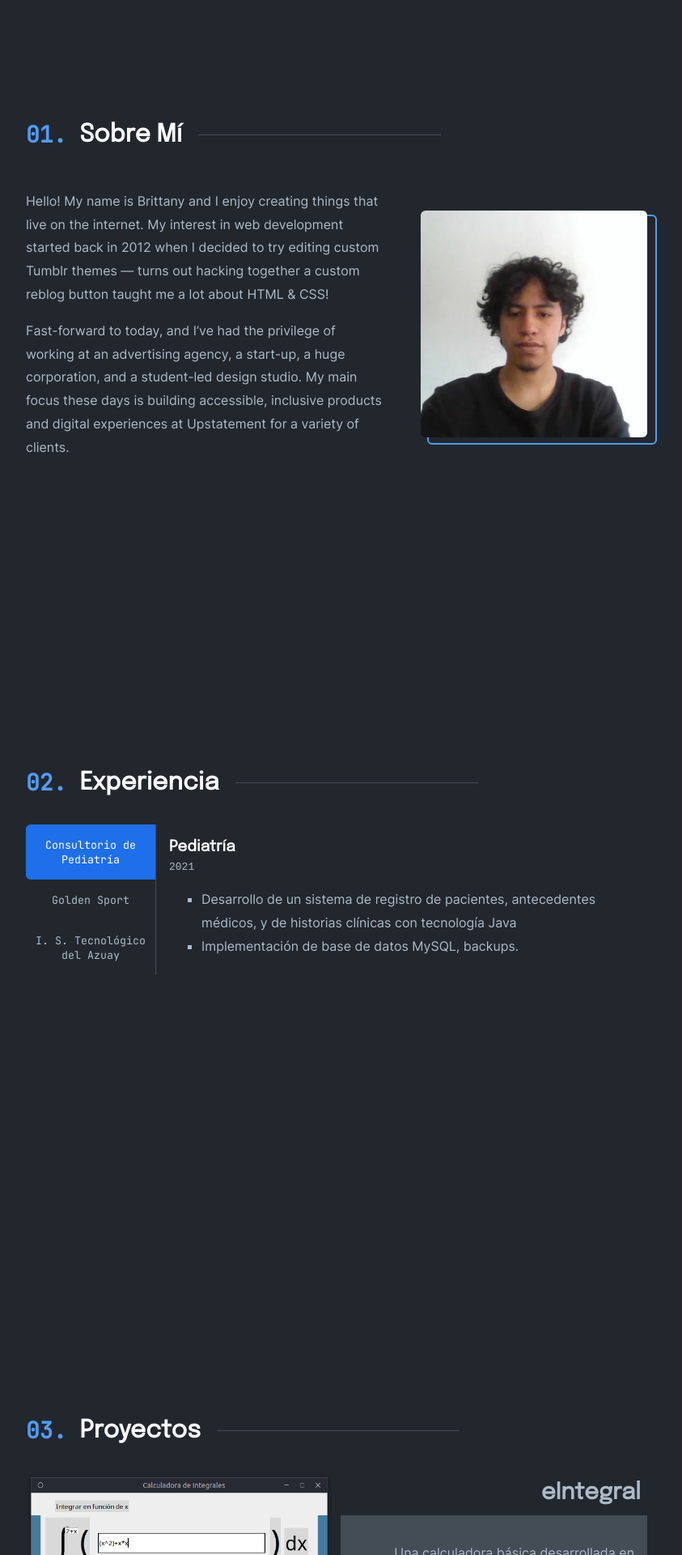
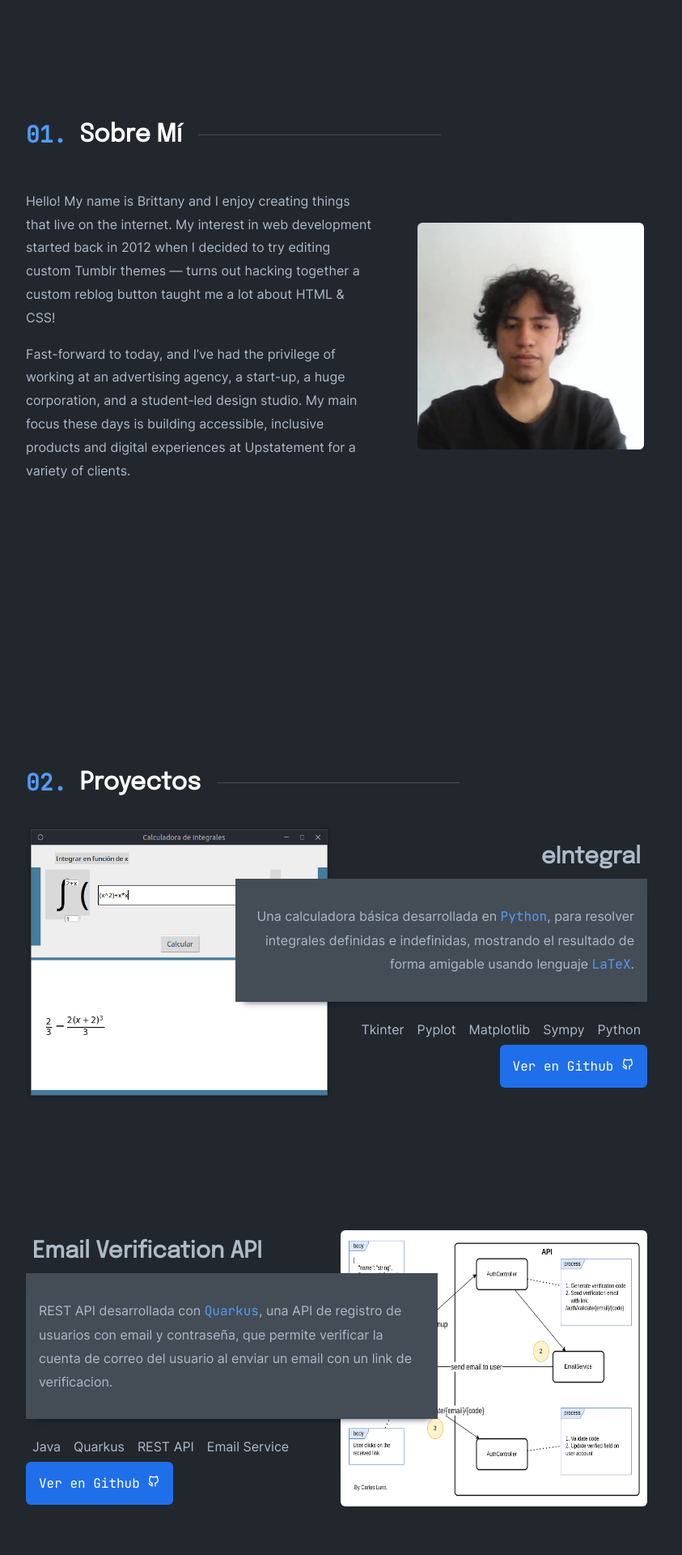
Before and after one commit to Geomoon/portfolio-v1, a Next.js app: page / in a window 1280 px wide. Shown: the part 880-2800 px from the top of the page at 81% size, without its empty margins (224-1067 px from the left). Built offline with nearby package versions, Linux system fonts and the light colour scheme.

Commit message:
projects layout

```diff
--- a/components/Content.tsx
+++ b/components/Content.tsx
@@ -8,10 +8,9 @@ export const Content = () => {
 
   return (<>
     <section><Welcome /></section>
-    <section><AboutMe anchorId="about" /></section>
-    <section><Experience anchorId="experience"/></section>
-    <section><Projects anchorId="projects"/></section>
-    <section><Contact anchorId="contact"/></section>
+    <section className="section_content" ><AboutMe anchorId="about" /></section>
+    <section className="section_content"><Projects anchorId="projects"/></section>
+    <section className="section_content"><Contact anchorId="contact"/></section>
     </>
   )
 }
--- a/components/Header.tsx
+++ b/components/Header.tsx
@@ -15,7 +15,6 @@ export const Header = () => {
         <div className={styles.sections}>
           <ol>
             <li><Link href="/#about">Sobre mí</Link></li>
-            <li><Link href="/#experience">Experiencia</Link></li>
             <li><Link href="/#projects">Proyectos</Link></li>
             <li><Link href="/#contact">Contacto</Link></li>
           </ol>
--- a/components/SocialLinks.tsx
+++ b/components/SocialLinks.tsx
@@ -1,4 +1,3 @@
-import {ReactNode} from "react";
 import { TbBrandGithub, TbMail, TbBrandLinkedin } from 'react-icons/tb';
 import {SocialLinkItem} from "./SocialLinkItem";
 import styles from './SocialLinks.module.css';
@@ -13,7 +12,7 @@ export const SocialLinks = () => {
 
   const socialLinks: SocialItem[]= [
     { link: 'https://github.com/Geomoon', icon: <TbBrandGithub /> },
-    { link: 'https://github.com/Geomoon', icon: <TbBrandLinkedin /> },
+    { link: 'https://www.linkedin.com/in/carlos-luna-dev/', icon: <TbBrandLinkedin /> },
     { link: 'mailto:lunageovanny23@gmail.com', icon: <TbMail /> },
   ];
 
--- a/components/sections/AboutMe.tsx
+++ b/components/sections/AboutMe.tsx
@@ -20,7 +20,7 @@ Hello! My name is Brittany and I enjoy creating things that live on the internet
 Fast-forward to today, and I’ve had the privilege of working at an advertising agency, a start-up, a huge corporation, and a student-led design studio. My main focus these days is building accessible, inclusive products and digital experiences at Upstatement for a variety of clients.
           </p>
         </div>
-        <div id={ styles.photo }>
+        <div id={styles.photo}>
           <Image src={'/images/photo-color.webp'} layout='responsive' width={300} height={300}
             id={ styles.img } />
         </div>
--- a/components/sections/Contact.tsx
+++ b/components/sections/Contact.tsx
@@ -8,7 +8,7 @@ export const Contact = ({ anchorId }: Props) => {
   return (
     <div className='card'>
       <a id={anchorId}></a>
-      <TitleSection num="04." title="Contacto" />
+      <TitleSection num="03." title="Contacto" />
     </div>
   )
 }
--- a/components/sections/Projects.tsx
+++ b/components/sections/Projects.tsx
@@ -11,39 +11,67 @@ export const Projects = ({ anchorId }: Props) => {
   return (
     <div className='card'>
       <a id={anchorId}></a>
-      <TitleSection num="03." title="Proyectos" />
-      <ProjectWithImage imageURL={'/images/eintegral-app.png'} />
+      <TitleSection num="02." title="Proyectos" />
+
+      <ProjectWithImage
+        title={'eIntegral'}
+        imageURL={'/images/eintegral-app.png'}
+        description={<p>Una calculadora básica desarrollada en <a href="https://www.python.org/">Python</a>, para resolver integrales definidas e indefinidas, mostrando el resultado de forma amigable usando lenguaje <a href="https://www.latex-project.org/">LaTeX</a>.</p>}
+        githubLink={'https://github.com/Geomoon/eintegral'}
+        techList={[ 'Python', 'Sympy', 'Matplotlib', 'Pyplot', 'Tkinter' ]} />
+
+      <ProjectWithImage
+        reverse={true}
+        title="Email Verification API"
+        imageURL="/images/email-verification.png"
+        description={
+          <p>REST API desarrollada con <a href="https://quarkus.io/">Quarkus</a>, una API de registro de usuarios con email y contraseña, que permite verificar la cuenta de correo del usuario al enviar un email con un link de verificacion.</p>
+        }
+        techList={['Java', 'Quarkus', 'REST API', 'Email Service']}
+        githubLink="https://github.com/Geomoon/email-verification-quarkus-api" />
+
+        <ProjectWithImage
+          title="Fiber Go API"
+          imageURL="/images/fiber-go-api.png"
+          description={
+          <p>
+          REST API desarrollada en <a href="https://go.dev/">Go</a> y <a href="https://docs.gofiber.io/">Fiber</a>, un ejemplo básico de la implementación de este lenguaje en el backend.
+          </p>
+          }
+          techList={['Go', 'Fiber', 'REST API', 'Bcrypt']}
+          githubLink="https://github.com/Geomoon/fiber-go-rest-api" />
+
     </div>
   )
 }
 
-type ImageProjectProps = {
-  imageURL: string
+
+type ProjectProps = {
+  reverse?: boolean,
+  title: string,
+  description: JSX.Element,
+  techList: string[],
+  imageURL: string,
+  githubLink: string,
 }
 
-const ProjectWithImage = ({ imageURL }: ImageProjectProps) => {
+const ProjectWithImage = ({ reverse, title, description, techList, imageURL, githubLink }: ProjectProps) => {
   return (
     <div className={ styles.grid_project }>
-    <div className={ styles.project_content } >
-      <h3 className={ styles.project_tile }>eIntegral</h3>
+    <div className={ reverse ? styles.project_content_reverse : styles.project_content } >
+      <h3 className={ styles.project_tile }>{ title }</h3>
       <div className={ styles.project_description }>
-        <p>
-          Una calculadora básica desarrollada en <a href="https://www.python.org/">Python</a>, para resolver integrales definidas e indefinidas, mostrando el resultado de forma amigable usando lenguaje <a href="https://www.latex-project.org/">LaTeX</a>.
-        </p>
+       { description }
       </div>
       <div className={ styles.tech_list } >
         <ul>
-          <li>Python</li>
-          <li>Sympy</li>
-          <li>Matplotlib</li>
-          <li>Pyplot</li>
-          <li>Tkinter</li>
+          { techList.map((item, index) => <li key={index}>{ item }</li>) }
         </ul>
       </div>
       <div className={styles.project_links} >
         <ul>
           <li>
-            <a href="https://github.com/Geomoon/eintegral"
+            <a href={githubLink}
               target="_blank" style={{ backgroundColor: 'var(--primary-btn)', color: 'var(--color-light)' }}>
               { 'Ver en Github '}
               <TbBrandGithub />
@@ -53,7 +81,7 @@ const ProjectWithImage = ({ imageURL }: ImageProjectProps) => {
       </div>
     </div>
 
-    <div className={ styles.project_image } >
+    <div className={ reverse ? styles.project_image_reverse: styles.project_image } >
       <Image src={imageURL} layout="responsive" width={500} height={450}/>
     </div>
     </div>
--- a/components/sections/aboutme.module.css
+++ b/components/sections/aboutme.module.css
@@ -1,44 +1,29 @@
 .grid_content {
   display: grid;
-  grid-template-columns: 2fr 1fr;
+  grid-template-columns: 3fr 2fr;
   gap: 3rem;
 }
 
 #photo {
-  flex-direction: column;
   max-width: 30vw;
   min-width: 280px;
+  transition: ease 200ms;
+  align-self: center;
   margin: auto;
-  position: relative;
-  box-sizing: content-box;
-  transition: ease 200ms;
-}
-
-#photo img {
-  width: 100%;
-  border: 1px solid var(--border-color);
-  height: auto;
-  bottom: 0;
-  left: 0;
-  border-radius: 6px;
-  z-index: 2;
+  display: content;
 }
 
 #photo:hover {
-  transform: translate(-4px, -4px);
+  border-radius: 6px;
+  transform: translate(-2px, -2px);
+  box-shadow: .5rem .5rem var(--primary);
 }
 
-#photo::after {
-  top: .3rem;
-  left: .5rem;
-  position: absolute;
-  content: "";
-  display: block;
+#img {
   width: 100%;
-  height: 100%;
-  z-index: -1;
+  margin: auto;
+  box-sizing: border-box;
   border-radius: 6px;
-  border: 2px solid var(--primary);
 }
 
 @media (max-width: 768px) {
--- a/components/sections/projects.module.css
+++ b/components/sections/projects.module.css
@@ -10,6 +10,7 @@
   grid-template-columns: repeat(12, 1fr);
   -webkit-box-align: center;
   align-items: center;
+  margin-bottom: 10em;
 }
 
 .project_content {
@@ -20,8 +21,21 @@
   z-index: 2;
 }
 
-.project_content ul {
+.project_content_reverse {
+  text-align: left;
+  position: relative;
+  grid-column: 1 / 7;
+  grid-area: 1 / 1 / 1 / 7;
+  z-index: 2;
+}
+
+.project_content ul, .project_content_reverse ul {
   list-style: none;
+  padding: 0;
+}
+
+.project_image img, .project_image_reverse img {
+  border-radius: 6px;
 }
 
 .project_image {
@@ -32,35 +46,41 @@
   transition: 200ms;
 }
 
-.project_image * {
+.project_image_reverse {
+  position: relative;
+  grid-column: 9 / -1;
+  grid-area: -1 / -1 / -1 / 7;
+  z-index: 1;
+  transition: 200ms;
+}
+
+.project_image *, .project_image_reverse * {
   width: 100%;
   height: 100%;
 }
 
-.project_image:hover {
+.project_image:hover, .project_image_reverse:hover {
   z-index: 2;
   transform: scale(1.1);
 }
 
-@media (max-width: 1080px) {
-  .project_content {
+  .project_content{
     grid-column: 5 / -1;
   }
-}
+
+  .project_content_reverse {
+    grid-column: 1 / 9;
+  }
 
 .project_description {
   background-color: var(--border-color);
   padding: 1rem;
   transition: 200ms;
+  box-shadow: 0 10px 8px -10px var(--shadow-color-2);
 }
 
 .project_description a {
   color: var(--primary);
-}
-
-.project_description:hover {
-  border-radius: 6px;
-  box-shadow: .5rem .5rem var(--primary);
 }
 
 .project_content .tech_list ul {
@@ -68,7 +88,12 @@
   flex-direction: row-reverse;
 }
 
-.project_content .tech_list ul li {
+.project_content_reverse .tech_list ul {
+  display: flex;
+  flex-direction: row;
+}
+
+.project_content .tech_list ul li, .project_content_reverse .tech_list ul li {
   padding: .5rem;
 }
 
--- a/styles/globals.css
+++ b/styles/globals.css
@@ -25,6 +25,8 @@
   --primary: #539bf5;
   --primary-btn: #1f6feb;
   --prymary-shadow: #70A3F2;
+  --shadow-color: #4e5258;
+  --shadow-color-2: rgba(2,12,27,0.7);
   --color: #adbac7;
   --color-light: #fff;
   --border-color: #444c56;
@@ -106,7 +108,7 @@ main {
     padding: 20vh 100px 0;
   }
 
-  section, section * {
+  section.section_content, section * {
     max-width: 80vw;
   }
 }
@@ -116,7 +118,7 @@ main {
     padding: 10vh 100px 0;
   }
 
-  section, section * {
+  section.section_content, section * {
     max-width: 90vw;
   }
 }
```
Also changed, not shown: public/images/email-verification.png (added), public/images/fiber-go-api.png (added).
